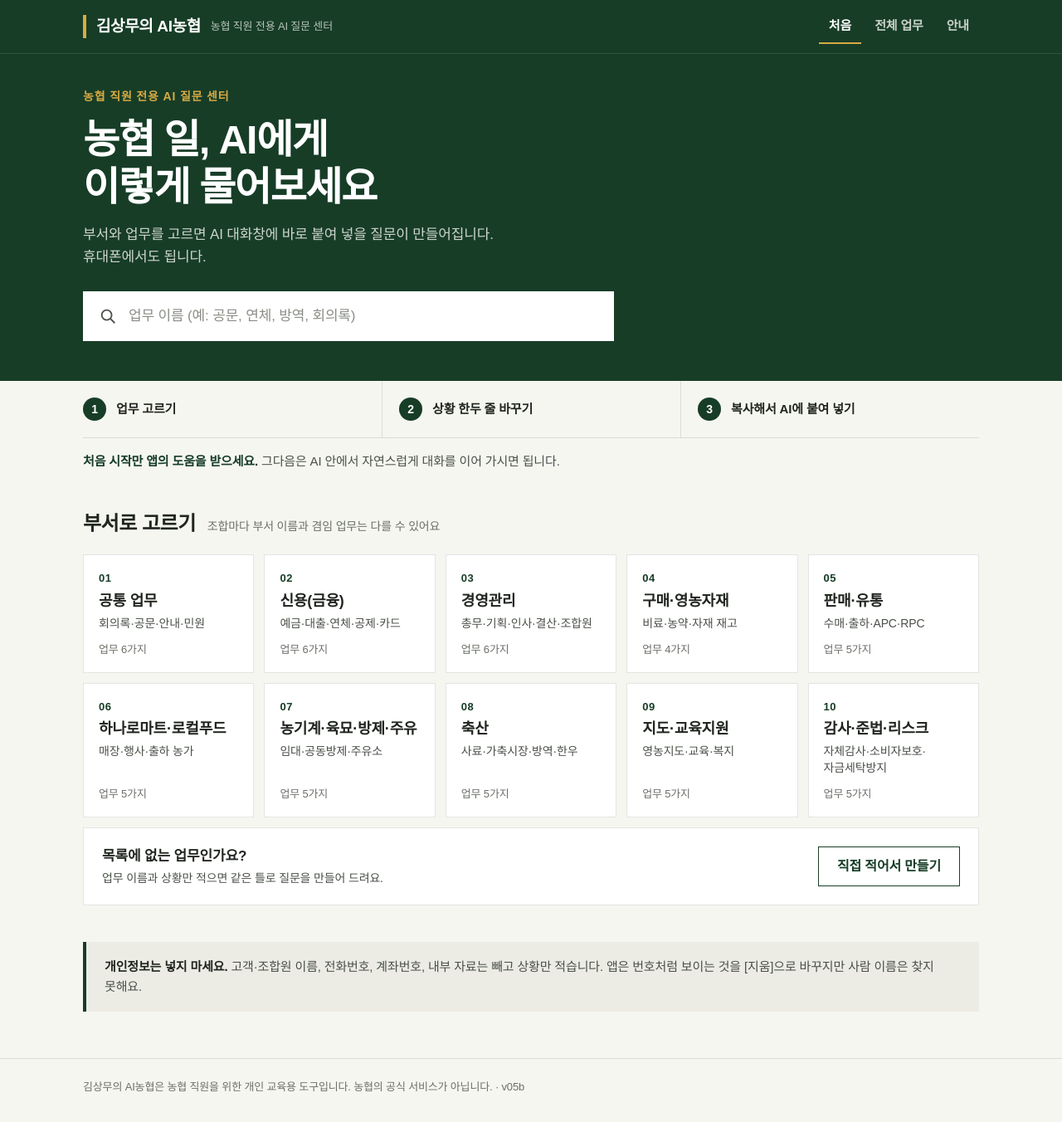
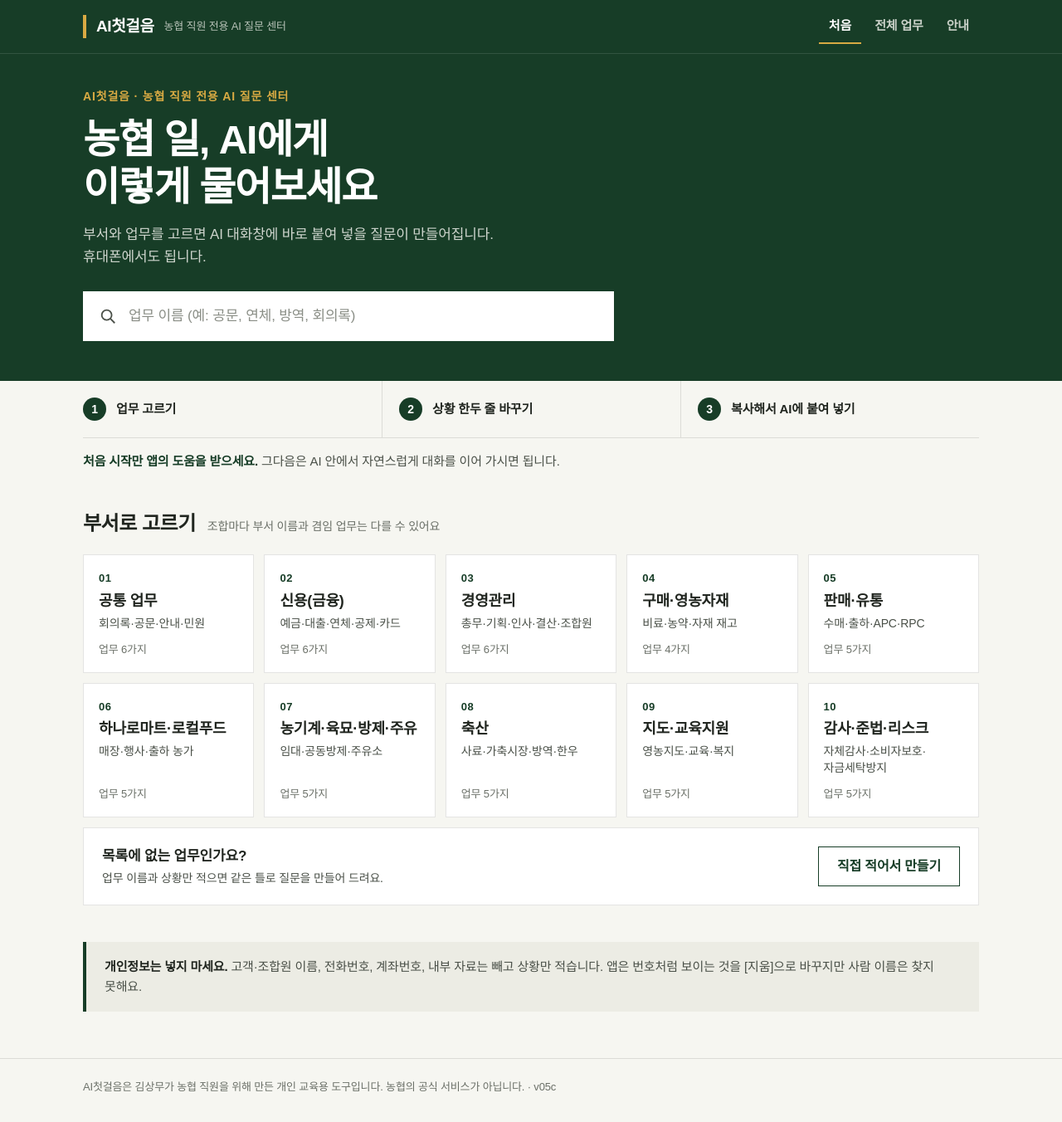
Before and after one commit to q33557461-cyber/ai-nonghyup, a plain HTML site: page v05/index.html in a window 1280 px wide. Shown: the whole page at 83% size. Drawn offline with Linux system fonts and the light colour scheme; a web font is replaced by a local one.

Commit message:
앱 이름을 'AI첫걸음'으로 변경 (v05c, 질문 내용은 v05b와 같음)
Co-Authored-By: Claude Opus 5.5 <noreply@anthropic.com>

```diff
--- a/v05/index.html
+++ b/v05/index.html
@@ -1,11 +1,11 @@
 <!doctype html>
 <html lang="ko">
 <meta charset="utf-8">
+<meta name="robots" content="noindex">
 <meta name="viewport" content="width=device-width, initial-scale=1, viewport-fit=cover">
-<title>김상무의 AI농협 — 농협 직원 전용 AI 질문 센터</title>
-<meta name="description" content="농협 직원 전용 AI 질문 센터. 부서와 업무를 고르면 AI 대화창에 바로 붙여 넣을 질문이 만들어집니다.">
+<title>AI첫걸음 — 농협 직원 전용 AI 질문 센터</title>
+<meta name="description" content="AI첫걸음 — 농협 직원 전용 AI 질문 센터. 부서와 업무를 고르면 AI 대화창에 바로 붙여 넣을 질문이 만들어집니다.">
 <meta name="theme-color" content="#173D27">
-<meta name="robots" content="noindex">
 <link rel="stylesheet" href="https://cdn.jsdelivr.net/gh/orioncactus/pretendard@v1.3.9/dist/web/variable/pretendardvariable-dynamic-subset.min.css">
 <style>
 :root{
@@ -215,11 +215,11 @@ footer{border-top:1px solid var(--line);padding:24px 0 32px;font-size:13px;color
 @media (prefers-reduced-motion:reduce){*{transition:none!important}}
 </style>
 <header class="top"><div class="wrap">
-  <a class="brand" href="#/"><i></i><b>김상무의 AI농협</b><small>농협 직원 전용 AI 질문 센터</small></a>
+  <a class="brand" href="#/"><i></i><b>AI첫걸음</b><small>농협 직원 전용 AI 질문 센터</small></a>
   <nav class="tabs" aria-label="메뉴"><a href="#/" data-nav="home">처음</a><a href="#/all" data-nav="all">전체 업무</a><a href="#/about" data-nav="about">안내</a></nav>
 </div></header>
 <main id="app" tabindex="-1"></main>
-<footer><div class="wrap">김상무의 AI농협은 농협 직원을 위한 개인 교육용 도구입니다. 농협의 공식 서비스가 아닙니다. · v05b</div></footer>
+<footer><div class="wrap">AI첫걸음은 김상무가 농협 직원을 위해 만든 개인 교육용 도구입니다. 농협의 공식 서비스가 아닙니다. · v05c</div></footer>
 <div class="mbar" id="mbar" hidden><button class="btn line" id="mView" type="button">질문 보기</button><button class="copy" id="mCopy" type="button">질문 복사</button></div>
 <script id="core">
 /* ===== 자료 (v04c에서 그대로 가져옴: 부서·결과 모양·읽는 사람·업무 52개·개인정보 가리기) ===== */
@@ -507,7 +507,7 @@ function viewHome(){
   const o=mem.get();const rec=(Array.isArray(o.recent)?o.recent:[]).map(taskOf).filter(Boolean);
   app.innerHTML=`
   <section class="hero"><div class="wrap">
-    <p class="eyebrow">농협 직원 전용 AI 질문 센터</p>
+    <p class="eyebrow">AI첫걸음 · 농협 직원 전용 AI 질문 센터</p>
     <h1>농협 일, AI에게<br>이렇게 물어보세요</h1>
     <p class="lead">부서와 업무를 고르면 AI 대화창에 바로 붙여 넣을 질문이 만들어집니다. 휴대폰에서도 됩니다.</p>
     <label class="search">${ICON.search}<span class="sr">업무 이름으로 찾기</span>
@@ -663,7 +663,7 @@ function mobileBar(doCopy){
 function viewAbout(){
   setNav("about");
   app.innerHTML=`<div class="wrap page">
-  <p class="eyebrow">안내</p><h1>김상무의 AI농협은 이런 도구입니다</h1>
+  <p class="eyebrow">안내</p><h1>AI첫걸음은 이런 도구입니다</h1>
   <p class="lead">농협 직원이 AI에게 일을 맡길 때 무엇을 어떻게 물어야 할지 덜 고민하도록, 업무별 질문을 만들어 드립니다. 처음 시작만 앱의 도움을 받고, 그다음은 AI 안에서 자연스럽게 대화를 이어 가시면 됩니다. 농협의 공식 서비스가 아니라 개인이 만든 교육용 도구입니다.</p>
   <div class="about">
    <div class="box"><h3>할 수 있는 것</h3><ul>
```
Also changed, not shown: index.html (+6 -6 lines), 1 other file.
